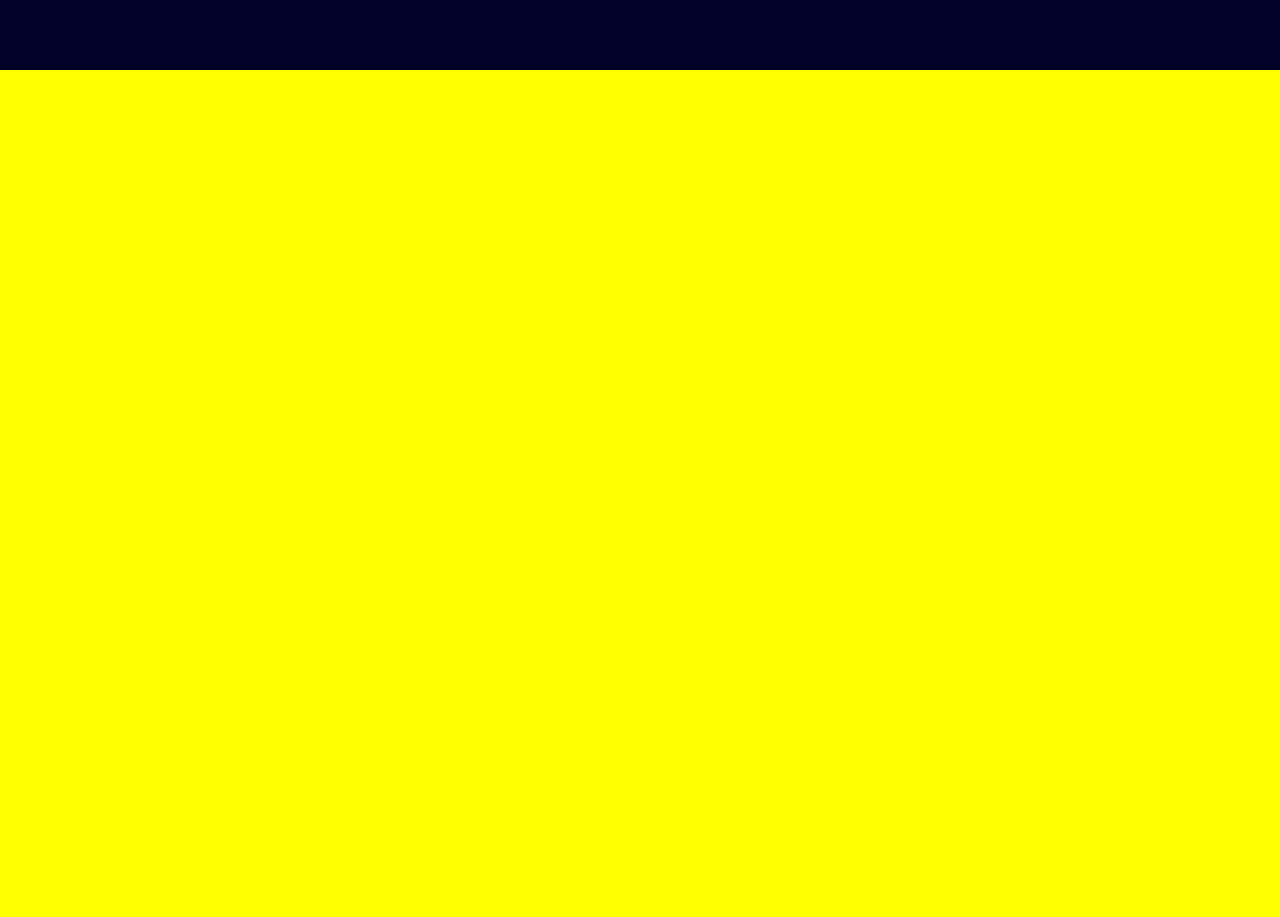
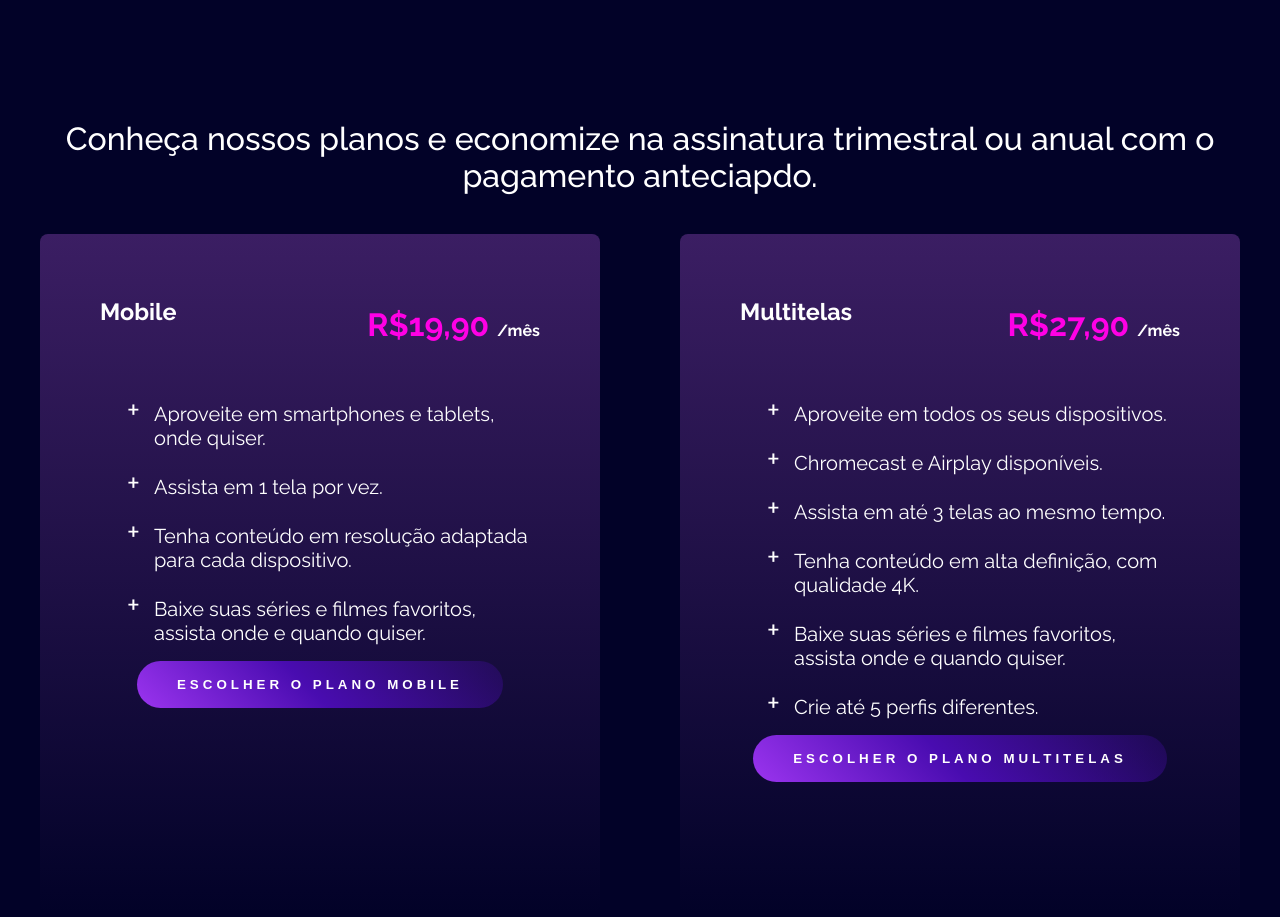
Before and after one commit to matheus-flcruz/desafio-css-hbomax, a plain HTML site: page index.html in a window 1280 px wide. Shown: the part 900-1817 px from the top of the page. Drawn offline with Linux system fonts and the light colour scheme.

Commit message:
Finalização do Header e começando o Main

```diff
--- a/assets/css/global.css
+++ b/assets/css/global.css
@@ -117,3 +117,12 @@ section {
     transition: background 1s, outline 1s, transform 1s;
     background-size: 250%;
   }
+
+  /* Container */
+
+.container {
+    max-width: 1200px;
+    margin: auto;
+    padding: 24px;
+    text-align: center;
+}
--- a/assets/css/style.css
+++ b/assets/css/style.css
@@ -81,9 +81,72 @@
 main {
     width: 100%;
     height: 134.171rem;
+}
 
-    background-color: yellow;
+/* Subscription */
+
+.subscription {
+    background: url(../imgs/background-movies-series.png) no-repeat;
+    background-size: cover;
+    position: relative;
 }
+
+.title {
+    font-size: 2rem;
+    font-weight: 500;
+}
+
+.subscription_plans {
+    display: flex;
+    justify-content: space-around;
+    gap: 5rem;
+    margin: 2.5rem 0;
+    perspective: 125rem;
+    perspective-origin: top;
+}
+
+ .subscription_card {
+    background: var(--card-bg-color);
+    padding: 2.5rem 3.75rem;
+    border-radius: 0.5rem;
+    display: flex;
+    min-height: 600px;
+    flex-direction: column;
+    justify-content: space-between;
+}
+
+.subscription_plan {
+    display: flex;
+    justify-content: space-between;
+    font-size: 1.25rem;
+    margin-bottom: 1rem;
+}
+
+.subscription_price {
+    font-size: 2rem;
+    font-family: Raleway, sans-serif;
+    color: var(--secondary-color);
+    font-weight: 700;
+}
+
+.subscription_price .text-small {
+    font-size: 1rem;
+    color: var(--text-color);
+}
+
+.subscription_description {
+    text-align: left;
+    list-style: none;
+    font-size: 1.25rem;
+    margin-bottom: 0.875rem;
+    padding-left: 0.875rem;
+}
+
+.subscription_description::marker {
+    content: "+";
+    font-size: 2rem;
+    margin-right: 0.5rem;
+  }
 
 /* Footer */
 
@@ -92,6 +155,4 @@ main {
     height: 9.837rem;
     margin: 0 10rem;
     padding: 1.5rem;
-
-    background-color: gray;
 }
--- a/index.html
+++ b/index.html
@@ -12,12 +12,12 @@
 </head>
 
 <body>
-    <nav class="menu">
+    <nav class="menu" aria-label="Menu principal">
         <a href="#" class="menu_logo">
             <img src="assets/imgs/hbo-logo.svg" alt="Logotipo HBOMax" class="menu_logo-image">
         </a>
         <div>
-            <a class="menu_item" href="login.html" target="_blank">ENTRAR</a>
+            <a class="menu_item" href="login.html" target="_blank" aria-current="page">ENTRAR</a>
             <a class="menu_item menu_item-button button" href="#subscription">ASSINE AGORA</a>
         </div>
     </nav>
@@ -46,7 +46,79 @@
             <p class="text-small">*aplicável ao plano anual com o pagamento antecipado.</p>
         </div>
     </header>
-    <main></main>
+    <main>
+        <secition id="subscription" class="subscription">
+            <div class="container">
+                <h2 class="title">
+                    Conheça nossos planos e economize na assinatura trimestral ou anual com o pagamento anteciapdo.
+                </h2>
+                <div class="subscription_plans">
+                    <div class="subscription_card">
+                        <div>
+                            <div class="subscription_plan">
+                                <h3>Mobile</h3>
+                                <p class="subscription_price">R$19,90
+                                    <span class="text-small">/mês</span>
+                                </p>
+                            </div>
+                            <ul class="subscription_goals">
+                                <li class="subscription_description">
+                                    Aproveite em smartphones e tablets, onde quiser.
+                                </li>
+                                <li class="subscription_description">
+                                    Assista em 1 tela por vez.
+                                </li>
+                                <li class="subscription_description">
+                                    Tenha conteúdo em resolução adaptada para cada dispositivo.
+                                </li>
+                                <li class="subscription_description">
+                                    Baixe suas séries e filmes favoritos, assista onde e quando quiser.
+                                </li>
+                            </ul>
+                            <button class="button button-gradient">
+                                Escolher o Plano Mobile
+                            </button>
+                        </div>
+
+                    </div>
+                    <div class="subscription_card">
+                        <div>
+                            <div class="subscription_plan">
+                                <h3>Multitelas</h3>
+                                <p class="subscription_price">R$27,90
+                                    <span class="text-small">/mês</span>
+                                </p>
+                            </div>
+                            <ul class="subscription_goals">
+                                <li class="subscription_description">
+                                    Aproveite em todos os seus dispositivos.
+                                </li>
+                                <li class="subscription_description">
+                                    Chromecast e Airplay disponíveis.
+                                </li>
+                                <li class="subscription_description">
+                                    Assista em até 3 telas ao mesmo tempo.
+                                </li>
+                                <li class="subscription_description">
+                                    Tenha conteúdo em alta definição, com qualidade 4K.
+                                </li>
+                                <li class="subscription_description">
+                                    Baixe suas séries e filmes favoritos, assista onde e quando quiser.
+                                </li>
+                                <li class="subscription_description">
+                                    Crie até 5 perfis diferentes.
+                                </li>
+                            </ul>
+                            <button class="button button-gradient">
+                                Escolher o Plano Multitelas
+                            </button>
+                        </div>
+
+                    </div>
+                </div>
+            </div>
+        </secition>
+    </main>
     <footer class="footer container"></footer>
 </body>
 
```
